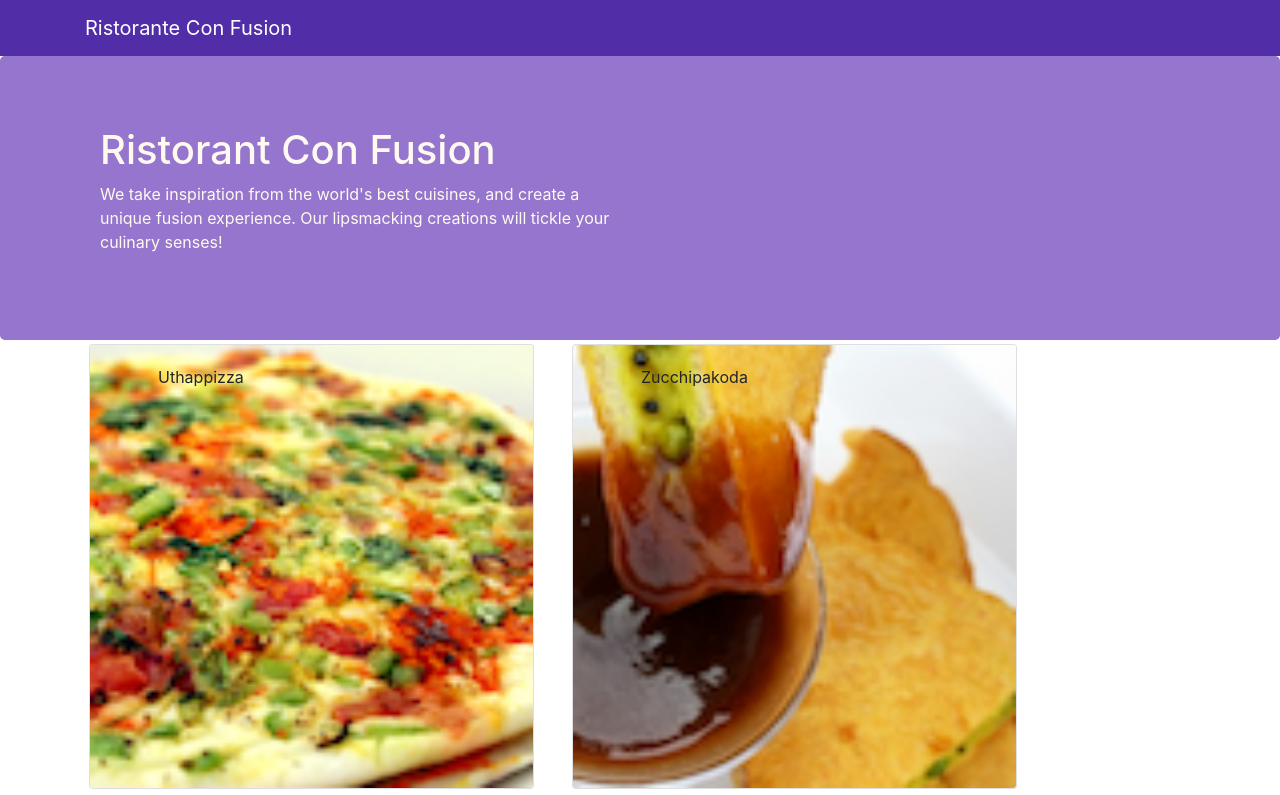
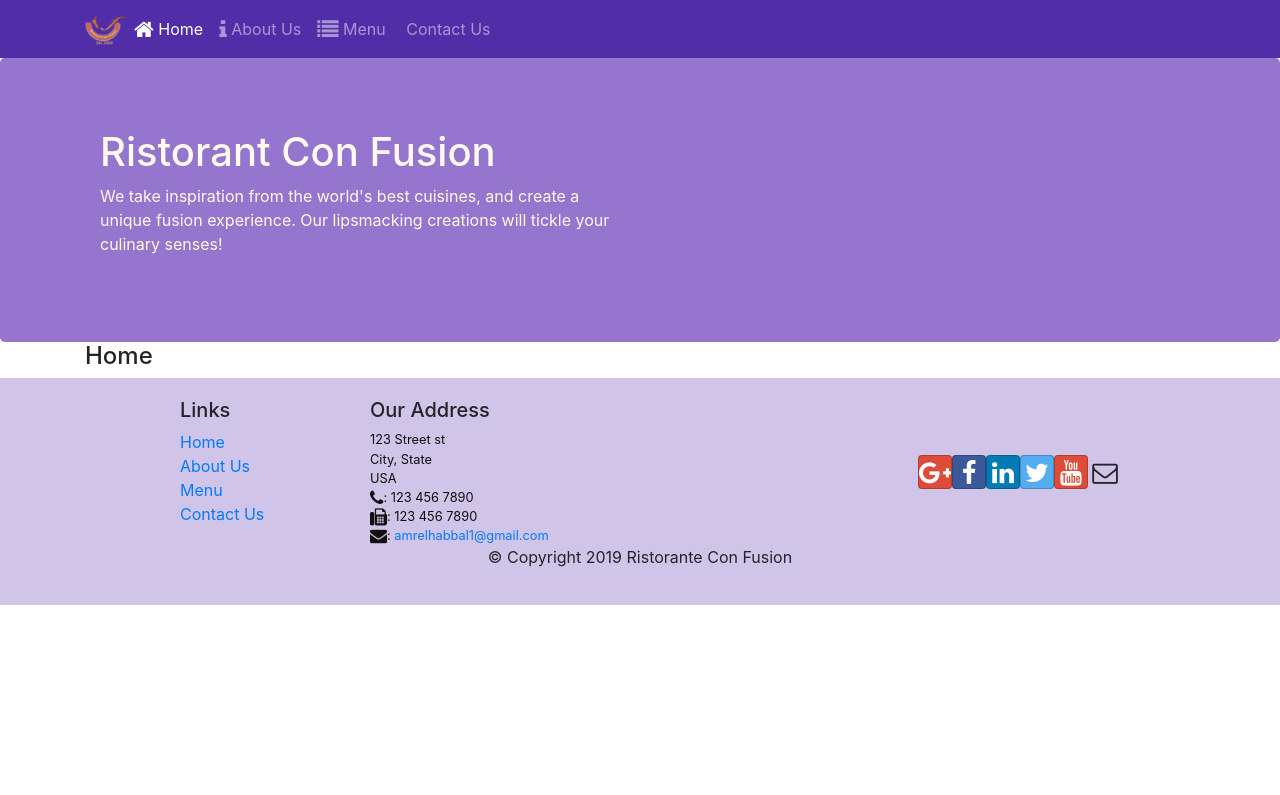
Before and after one commit to webTech75/react-redux, a React (Create React App) app: page /home in a window 1280 px wide. Shown: the top 795 px of the page. Built offline with nearby package versions, Linux system fonts and the light colour scheme.

Commit message:
add react router

```diff
--- a/package.json
+++ b/package.json
@@ -9,6 +9,7 @@
     "react": "^16.8.4",
     "react-dom": "^16.8.4",
     "react-popper": "^1.3.3",
+    "react-router-dom": "^5.0.0",
     "react-scripts": "2.1.8",
     "reactstrap": "^7.1.0"
   },
--- a/src/App.js
+++ b/src/App.js
@@ -1,15 +1,19 @@
 import React, { Component } from 'react';
-import { Navbar, NavbarBrand } from 'reactstrap';
+import { BrowserRouter } from 'react-router-dom'
+import MainComponent from './components/MainComponent';
 import './App.css';
-import MainComponent from './components/MainComponent';
+
 
 class App extends Component {
 
   render() {
     return (
-      <div>
-        <MainComponent />
-      </div>
+      <BrowserRouter>
+        <div>
+          <MainComponent />
+        </div>
+      </BrowserRouter>
+
     );
   }
 }
--- a/src/components/FooterComponent.js
+++ b/src/components/FooterComponent.js
@@ -1,4 +1,5 @@
 import React from 'react';
+import { Link } from 'react-router-dom';
 
 export const Footer = () => (
    <div className="footer">
@@ -7,10 +8,10 @@
            <div className="col-4 offset-1 col-sm-2">
                <h5>Links</h5>
                <ul className="list-unstyled">
-                   <li><a href="#">Home</a></li>
-                   <li><a href="#">About</a></li>
-                   <li><a href="#">Menu</a></li>
-                   <li><a href="contactus.html">Contact</a></li>
+                   <li><Link to="/home">Home</Link></li>
+                   <li><Link to="aboutus">About Us</Link></li>
+                   <li><Link to="/menu">Menu</Link></li>
+                   <li><Link to="/contactus">Contact Us</Link></li>
                </ul>
            </div>
            <div className="col-7 col-sm-5">
--- a/src/components/HeaderComponent.js
+++ b/src/components/HeaderComponent.js
@@ -1,12 +1,47 @@
 import React, { Component } from 'react';
-import { Navbar, NavbarBrand, Jumbotron } from 'reactstrap';
+import { Navbar, NavbarBrand, Jumbotron, Nav, NavbarToggler, Collapse, NavItem } from 'reactstrap';
+import { NavLink } from 'react-router-dom';
 export default class Header extends Component {
+   state = {
+      isNavOpen: false
+   }
+
+   toggleNav = () => {
+      this.setState({isNavOpen: !this.state.isNavOpen})
+   }
    render() {
       return(
          <>
-            <Navbar dark >
+            <Navbar dark expand="md">
                <div className="container">
-               <NavbarBrand href="/">Ristorante Con Fusion</NavbarBrand>
+                  <NavbarToggler onClick={this.toggleNav} />
+                  <NavbarBrand className="mr-auto" href="/">
+                     <img src="assets/images/logo.png" height="30" width="41" alt="Ristorante Con Fusion" />
+                  </NavbarBrand>
+                  <Collapse isOpen={this.state.isNavOpen} navbar>
+                     <Nav navbar>
+                        <NavItem>
+                           <NavLink className="nav-link" to="/home">
+                              <span className="fa fa-home fa-lg"></span> Home
+                           </NavLink>
+                        </NavItem>
+                        <NavItem>
+                           <NavLink className="nav-link" to="/aboutus">
+                              <span className="fa fa-info fa-lg"></span> About Us
+                           </NavLink>
+                        </NavItem>
+                        <NavItem>
+                           <NavLink className="nav-link" to="/menu">
+                              <span className="fa fa-list fa-lg"></span> Menu
+                           </NavLink>
+                        </NavItem>
+                        <NavItem>
+                           <NavLink className="nav-link" to="/contactus">
+                              <span className="fa fa-card fa-lg"></span> Contact Us
+                           </NavLink>
+                     </NavItem>
+                     </Nav>
+                  </Collapse>
                </div>
             </Navbar>
             <Jumbotron>
--- /dev/null
+++ b/src/components/HomeComponent.js
@@ -0,0 +1,7 @@
+import React from 'react';
+
+export const Home = () => (
+   <div className="container">
+      <h4>Home</h4>
+   </div>
+);
--- a/src/components/MainComponent.js
+++ b/src/components/MainComponent.js
@@ -4,6 +4,8 @@
 import { DISHES } from '../helper/dishes';
 import {DishDetails} from './DishDetails';
 import { Footer } from './FooterComponent';
+import { Home } from './HomeComponent';
+import { Switch, Route, Redirect } from 'react-router-dom';
 
 class MainComponent extends Component {
 
@@ -13,21 +15,27 @@
   }
 
 
-  handleSelectedDish(dishId) {
-    this.setState({selectedDish: dishId});
-  }
-
+  // handleSelectedDish(dishId) {
+  //   this.setState({selectedDish: dishId});
+  // }
+          /*<Menu dishes={this.state.dishes}
+              handleSelectedDish={(dishId) => this.handleSelectedDish(dishId)}
+          />
+            <DishDetails dish={this.state.dishes.filter((dish) => dish.id === this.state.selectedDish)[0]} />*/
   render() {
-
+    const HomePage = () => (
+      <Home />
+    )
     return (
       <div>
         <Header />
-          <Menu dishes={this.state.dishes}
-              handleSelectedDish={(dishId) => this.handleSelectedDish(dishId)}
-          />
-          <DishDetails dish={this.state.dishes.filter((dish) => dish.id === this.state.selectedDish)[0]} />
+        <Switch>
+          <Route path='/home' component={HomePage} />
+          <Route exact path='/menu' component={() => <Menu dishes={this.state.dishes} />} />
+          <Redirect to='/home' />
+        </Switch>
 
-          <Footer />
+        <Footer />
       </div>
     );
   }
```
